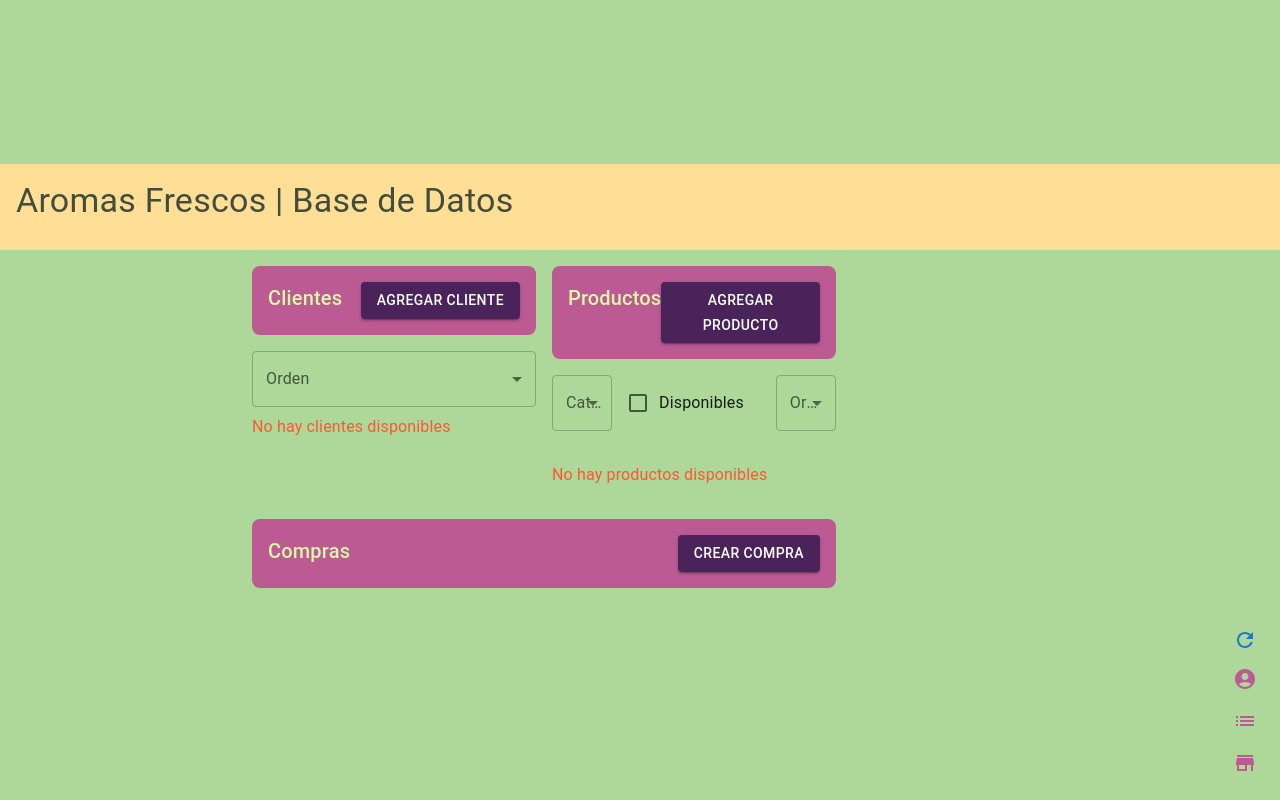
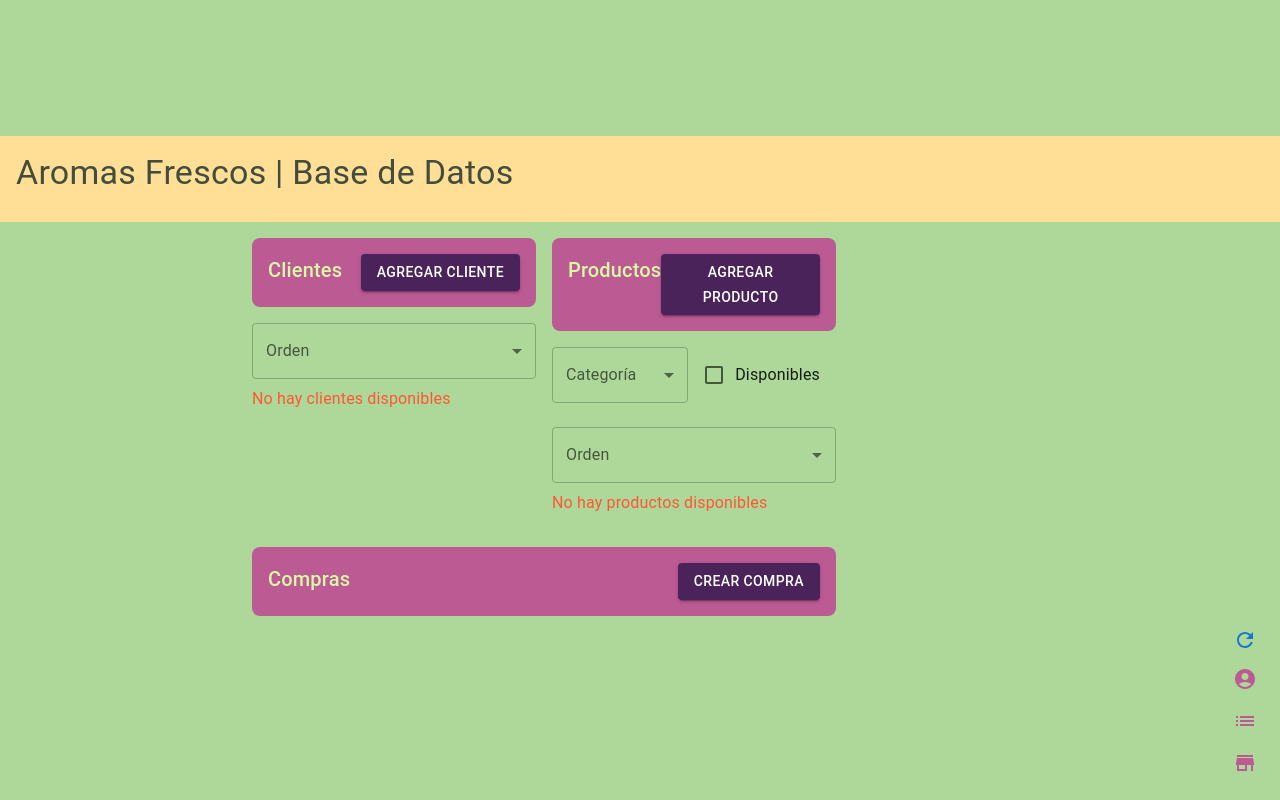
Before and after one commit to adharainfinita/aromas-frescos, a React (Vite) app in the folder front/: page /dashboard in a window 1280 px wide. Built offline with nearby package versions, Linux system fonts and the light colour scheme.

Commit message:
test filtes sytles2

```diff
--- a/front/src/components/Filters.tsx
+++ b/front/src/components/Filters.tsx
@@ -1,18 +1,33 @@
-import { Box, Checkbox, FormControlLabel, MenuItem, TextField } from "@mui/material";
-import { filterProductsByCategory, filtersProductByAvailable } from "../redux/features/productsSlice";
+import {
+	Box,
+	Checkbox,
+	FormControlLabel,
+	MenuItem,
+	TextField,
+} from "@mui/material";
+import {
+	filterProductsByCategory,
+	filtersProductByAvailable,
+} from "../redux/features/productsSlice";
 import { useDispatch, useSelector } from "react-redux";
 import { RootState } from "../redux/store";
 import { orderProducts } from "../redux/features/productsSlice";
 
-const Filters:React.FC = () => {
-  const products = useSelector((state: RootState) => state.products.originalCopy);
+const Filters: React.FC = () => {
+	const products = useSelector(
+		(state: RootState) => state.products.originalCopy
+	);
 	const dispatch = useDispatch();
 
-	const handleCategoryChange = (event: React.ChangeEvent<{ value: unknown }>) => {
+	const handleCategoryChange = (
+		event: React.ChangeEvent<{ value: unknown }>
+	) => {
 		dispatch(filterProductsByCategory(event.target.value as string));
 	};
 
-	const handleAvailabilityChange = (event: React.ChangeEvent<HTMLInputElement>) => {
+	const handleAvailabilityChange = (
+		event: React.ChangeEvent<HTMLInputElement>
+	) => {
 		dispatch(filtersProductByAvailable(event.target.checked ? true : null));
 	};
 	const handleProductOrderChange = (
@@ -20,13 +35,18 @@ const Filters:React.FC = () => {
 	) => {
 		dispatch(orderProducts(event.target.value as string));
 	};
-    return(
-      <Box sx={{ display: "flex", overflowWrap:'break-word', gap: 2, mb: 3 }}>
+	return (
+		<>
+			<Box sx={{ display: "flex", overflowWrap: "break-word", gap: 2, mb: 3 }}>
 				<TextField
 					label="Categoría"
 					select
 					fullWidth
-        value={useSelector((state: RootState) => state.products.requireFilters.category) || ""}
+					value={
+						useSelector(
+							(state: RootState) => state.products.requireFilters.category
+						) || ""
+					}
 					onChange={handleCategoryChange}
 				>
 					<MenuItem value="All">Todas</MenuItem>
@@ -41,12 +61,17 @@ const Filters:React.FC = () => {
 				<FormControlLabel
 					control={
 						<Checkbox
-            checked={useSelector((state: RootState) => state.products.requireFilters.availbable) ?? false}
+							checked={
+								useSelector(
+									(state: RootState) => state.products.requireFilters.availbable
+								) ?? false
+							}
 							onChange={handleAvailabilityChange}
 						/>
 					}
 					label="Disponibles"
 				/>
+			</Box>
 			<TextField
 				label="Orden"
 				select
@@ -57,8 +82,8 @@ const Filters:React.FC = () => {
 				<MenuItem value="A">Ascendente</MenuItem>
 				<MenuItem value="D">Descendente</MenuItem>
 			</TextField>
-    </Box>
-    )
-}
+		</>
+	);
+};
 
 export default Filters;
```
Lines whose indentation alone changed are shown as unchanged.
